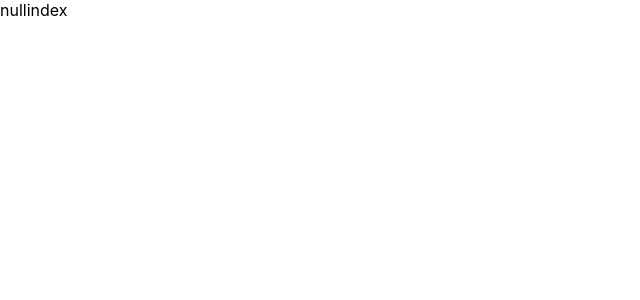
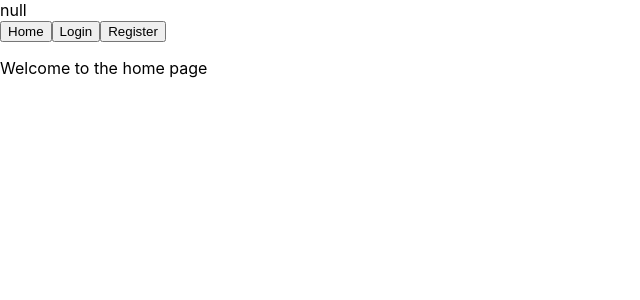
Before and after one commit to steven-halla/frontend-gaming-collection, a React (Create React App) app: page / in a window 1280 px wide. Shown: the top 300 px of the page, without its empty margins (0-640 px from the left). Built offline with nearby package versions, Linux system fonts and the light colour scheme.

Commit message:
"created basic home page along with a basic nav bar"

```diff
--- a/src/App.js
+++ b/src/App.js
@@ -5,6 +5,8 @@ import axios from 'axios';
 import {BrowserRouter as Router, Route, Routes} from 'react-router-dom';
 import {Register} from "./Components/Register";
 import {Login} from "./Components/Login";
+import {Home} from "./Components/Home";
+import {NavBar} from "./Components/NavBar";
 
 // auth helper functions
 const getAuthToken = () => {
@@ -14,6 +16,8 @@ const getAuthToken = () => {
 const setAuthToken = (token) => {
   localStorage.setItem('token', token);
 }
+
+
 
 const getLoggedInUserId = () => {
   const token = getAuthToken();
@@ -71,13 +75,17 @@ export const App = () => {
 }
 
   const registerUser = async (registerRequest) => {
+    console.log("line 76")
     try {
+      console.log("try clause")
       const response = await axios.post('http://127.0.0.1:8000/api/auth/register/' , registerRequest);
+      console.log("line 78");
       await loginUser({
-        userName: registerRequest.userName,
-        password: registerRequest.password
+        'username': registerRequest.username,
+        'password': registerRequest.password
       });
-    //  window.location = '/register';
+      console.log(registerRequest, "line 82");
+    window.location = '/register';
     } catch(error) {
       console.log(error, 'error with register user');
     }
@@ -86,48 +94,19 @@ export const App = () => {
   return (
     <div>
       <header>
+
         {JSON.stringify(user)}
         <Router>
+          <NavBar />
+
           <Routes>
+            <Route exact path="/" element={<Home/>}/>
             <Route exact path="/register" element={<Register registerUser={registerUser} />} />
             <Route exact path="/login" element={<Login loginUser={loginUser} />} />
-            <Route exact path="/" element={<>index</>} />
+            {/*<Route exact path="/" element={<>index</>} />*/}
           </Routes>
         </Router>
       </header>
     </div>
   );
 }
-
-
-{/*<Route path="/login" render={props => <Login {...props} loginUser={this.loginUser} /> } />*/}
-
-//  let token = () => {
-//   const jwt = localStorage.getItem('token');
-//   try  {
-//     const user = jwtDecode(jwt);
-//     this.setState({
-//       userLoggedIn: user
-//     });
-//     return user.id;
-//   }catch(error){
-//     console.log(error, "error with token function");
-//   }
-// }
-
-
-
-// const loginUser = async (loggedInUserObject) => {
-//   console.log("Inside loginuser function app.js line 10");
-//   console.log("object", loggedInUserObject)
-//   try {
-//     const response = await axios.post('https://localhost:44394/api/authentication/login/', loggedInUserObject);
-//     localStorage.setItem('token', response.data.token);
-//     this.token();
-//     this.getUserDetails(this.state.userLoggin.id);
-//     console.log("login state user: ", this.state.userLoggedIn)
-//   } catch(error) {
-//     console.log(error, 'error with logged in user');
-//     return error
-//   }
-// }
--- /dev/null
+++ b/src/Components/Home.js
@@ -0,0 +1,9 @@
+import React from "react";
+
+export const Home = () => {
+  return (
+    <div>
+      <p>Welcome to the home page</p>
+    </div>
+  )
+}
--- /dev/null
+++ b/src/Components/NavBar.js
@@ -0,0 +1,20 @@
+import React from "react";
+import {Link} from "react-router-dom";
+
+export const NavBar = () => {
+  return (
+    <div>
+      <nav>
+        <Link to="/">
+          <button>Home</button>
+        </Link>
+        <Link to="/login">
+          <button>Login</button>
+        </Link>
+        <Link to="/register">
+          <button>Register</button>
+        </Link>
+      </nav>
+    </div>
+  )
+}
```
